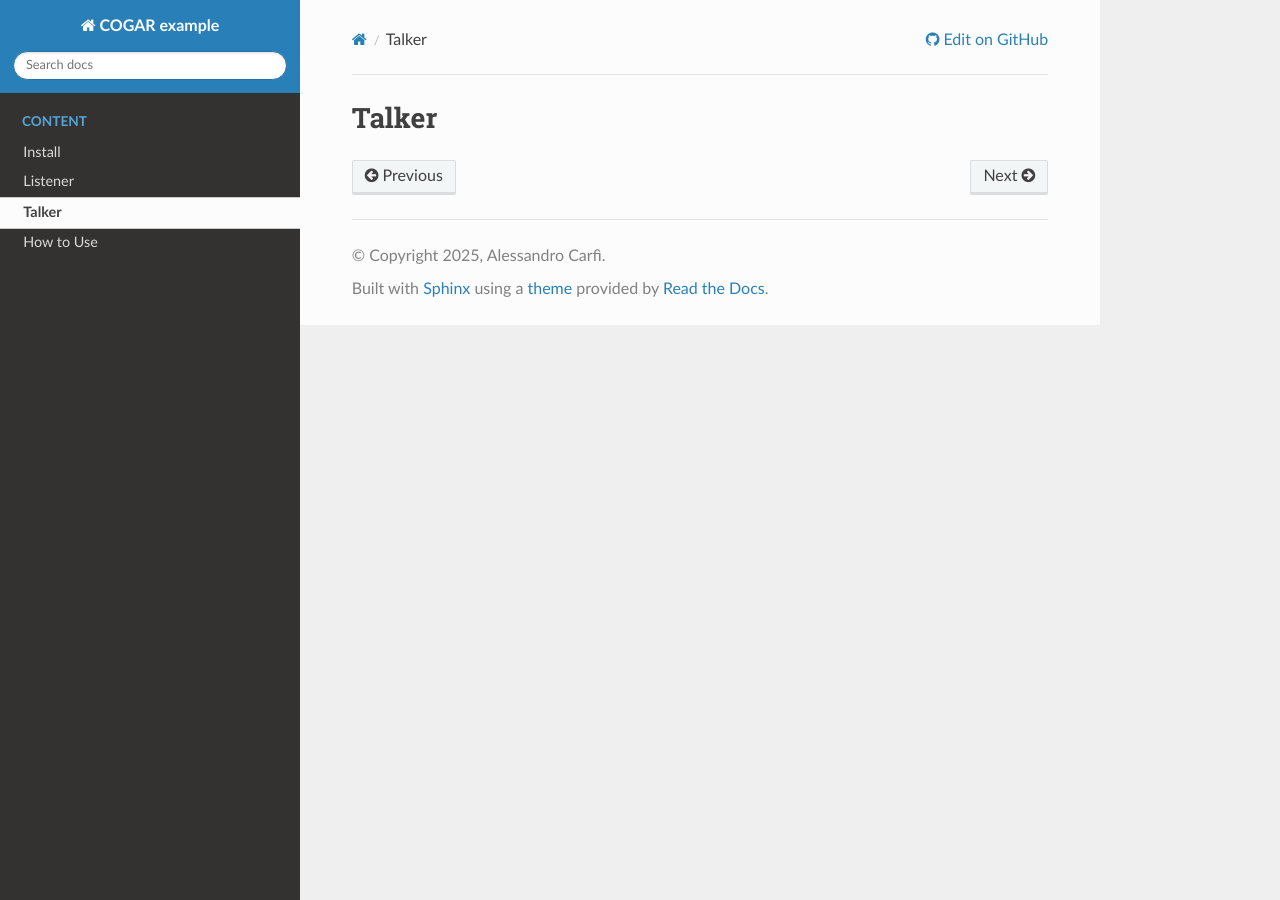
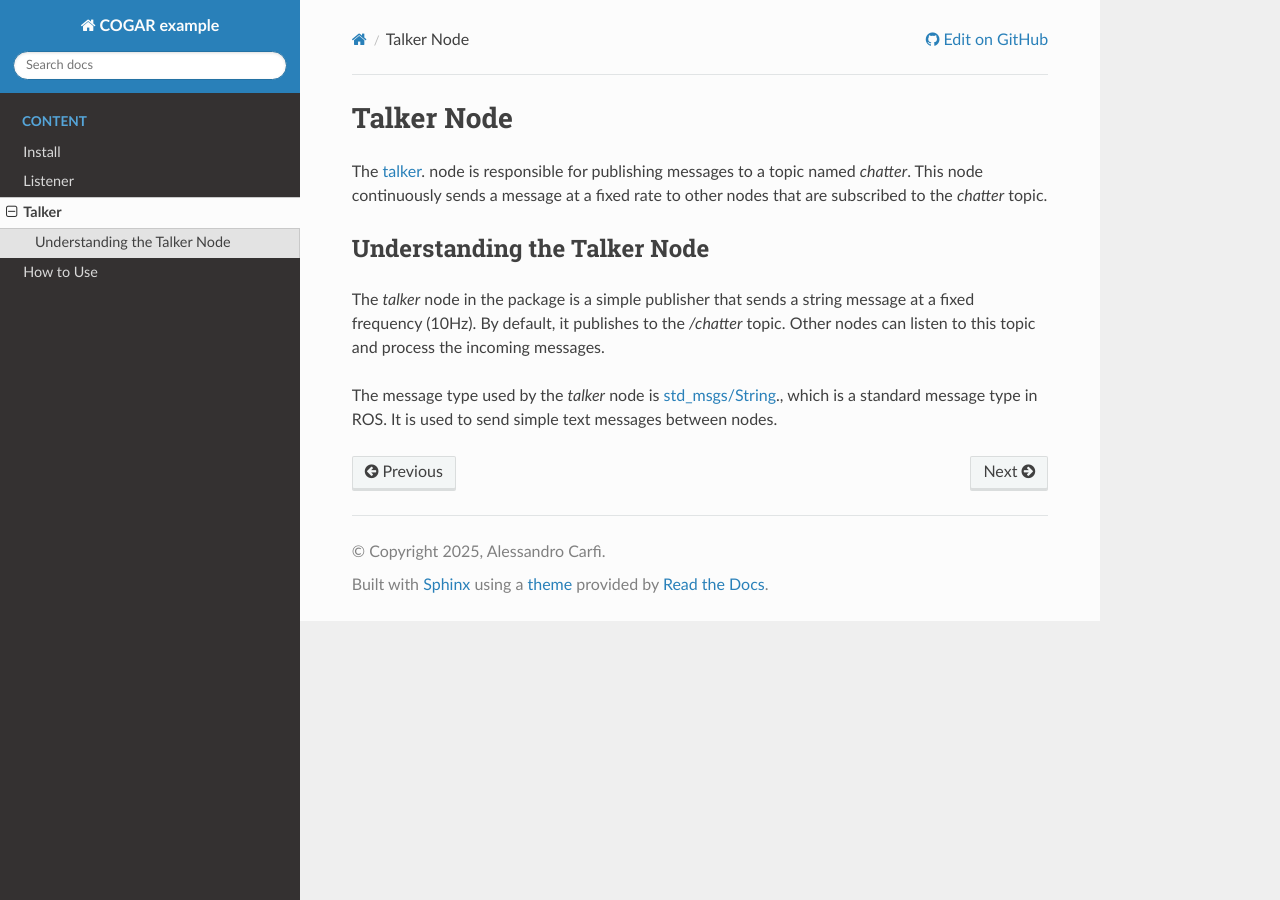
Before and after one commit to ACarfi/COGAR-Example, a Sphinx documentation site: the page built from docs/source/talker.rst, in a window 1280 px wide. Built offline with Sphinx 7.4.7 and the Read the Docs theme 3.1.0, drawn with Linux system fonts in a browser that asks for light colours.

Commit message:
Update talker

```diff
--- a/docs/source/talker.rst
+++ b/docs/source/talker.rst
@@ -1,2 +1,11 @@
-Talker
-=========================================
+Talker Node
+============
+
+The `talker <https://github.com/ACarfi/COGAR-Example/blob/main/scripts/talker.py>`_. node is responsible for publishing messages to a topic named `chatter`. This node continuously sends a message at a fixed rate to other nodes that are subscribed to the `chatter` topic.
+
+Understanding the Talker Node
+-----------------------------
+
+The `talker` node in the package is a simple publisher that sends a string message at a fixed frequency (10Hz). By default, it publishes to the `/chatter` topic. Other nodes can listen to this topic and process the incoming messages.
+
+The message type used by the `talker` node is `std_msgs/String <https://docs.ros.org/en/melodic/api/std_msgs/html/msg/String.html>`_., which is a standard message type in ROS. It is used to send simple text messages between nodes.
--- a/docs/source/use.rst
+++ b/docs/source/use.rst
@@ -44,6 +44,7 @@ This will start both the `talker` and `listener` nodes and automatically connect
    :align: center
    :width: 70%
 
+
 This image demonstrates how the result should look when the nodes are running successfully.
 
 
```
